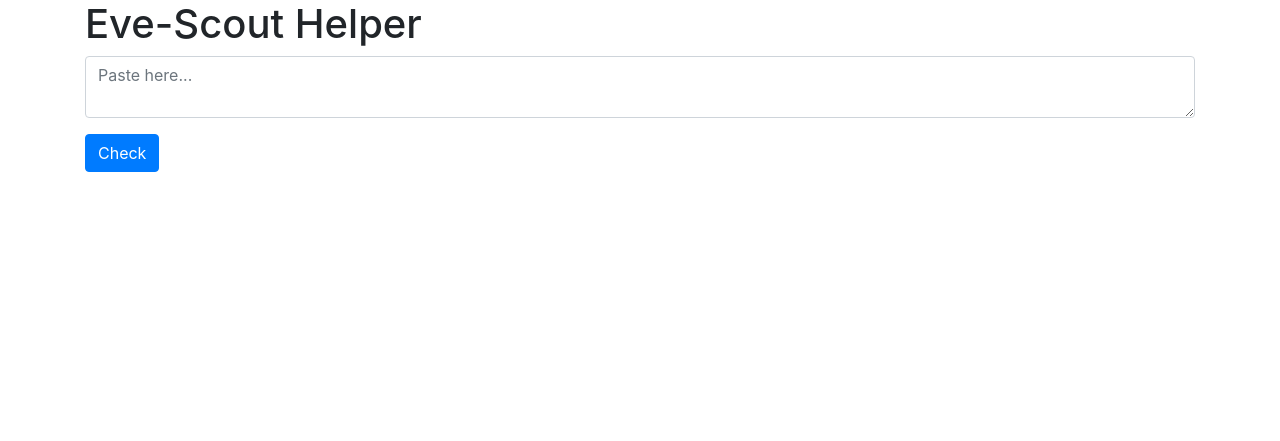
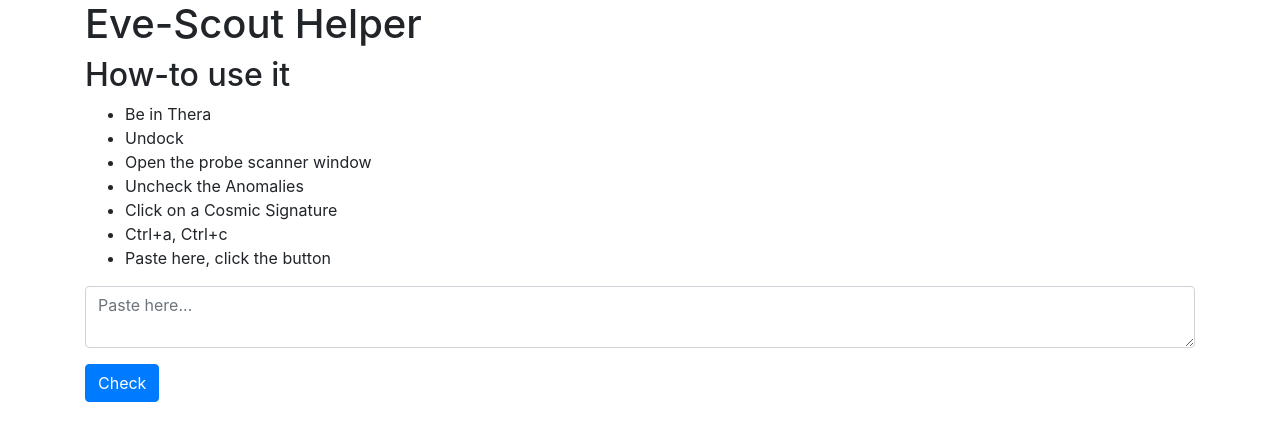
Before and after one commit to wbrbr/evescouthelper, a Flask app: page / in a window 1280 px wide. Shown: the top 441 px of the page. Run offline with Flask 2, Linux system fonts and the light colour scheme; some libraries are stand-ins or nearby versions.

Commit message:
Add howto

```diff
--- a/templates/index.html
+++ b/templates/index.html
@@ -9,6 +9,16 @@
     <body>
         <div class="container">
             <h1>Eve-Scout Helper</h1>
+            <h2>How-to use it</h2>
+            <ul>
+                <li>Be in Thera</li>
+                <li>Undock</li>
+                <li>Open the probe scanner window</li>
+                <li>Uncheck the Anomalies</li>
+                <li>Click on a Cosmic Signature</li>
+                <li>Ctrl+a, Ctrl+c</li>
+                <li>Paste here, click the button</li>
+            </ul>
             <div class="form-group">
                 <textarea placeholder="Paste here..." id="input" class="form-control"></textarea>
             </div>
```
